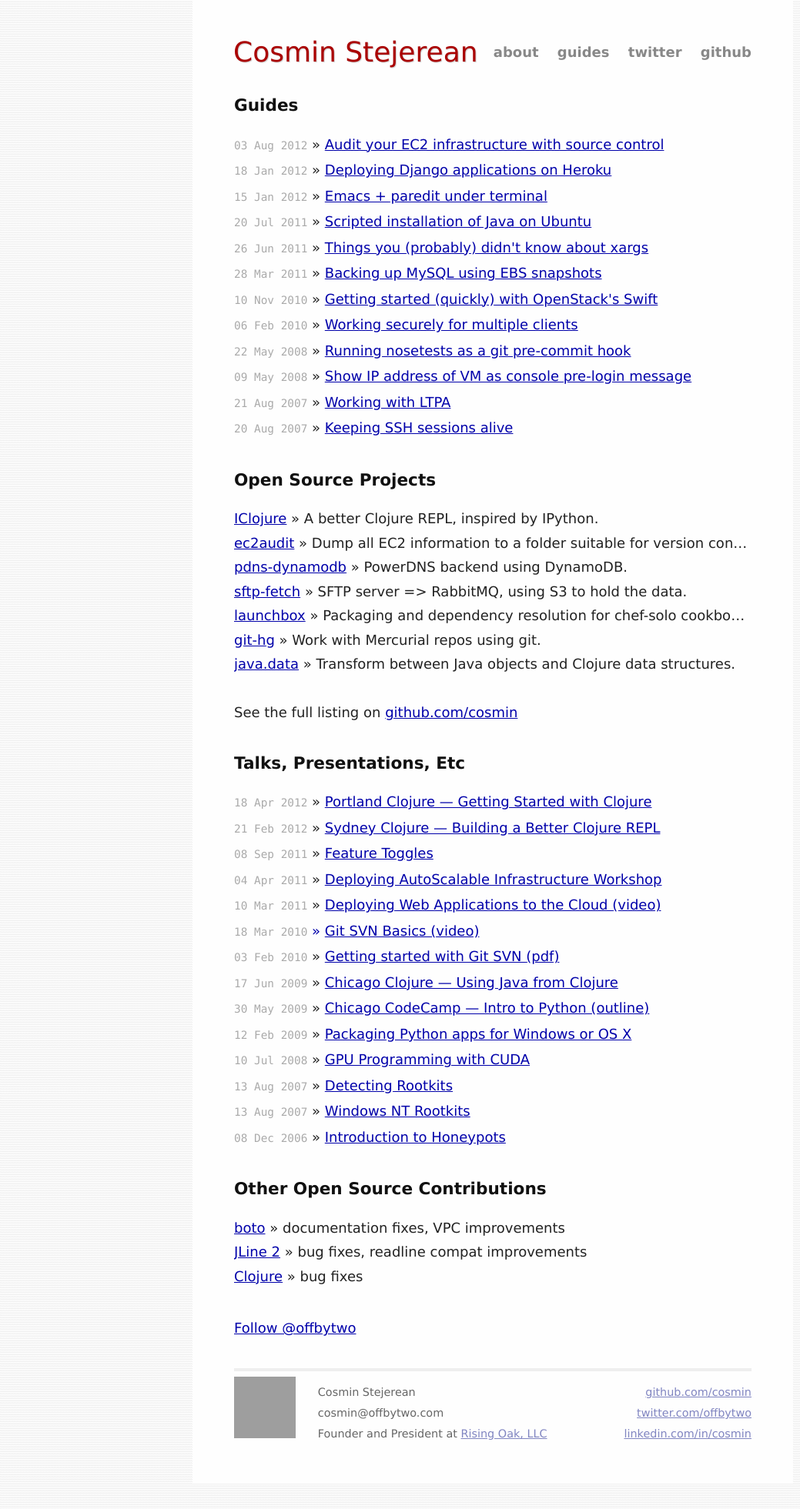
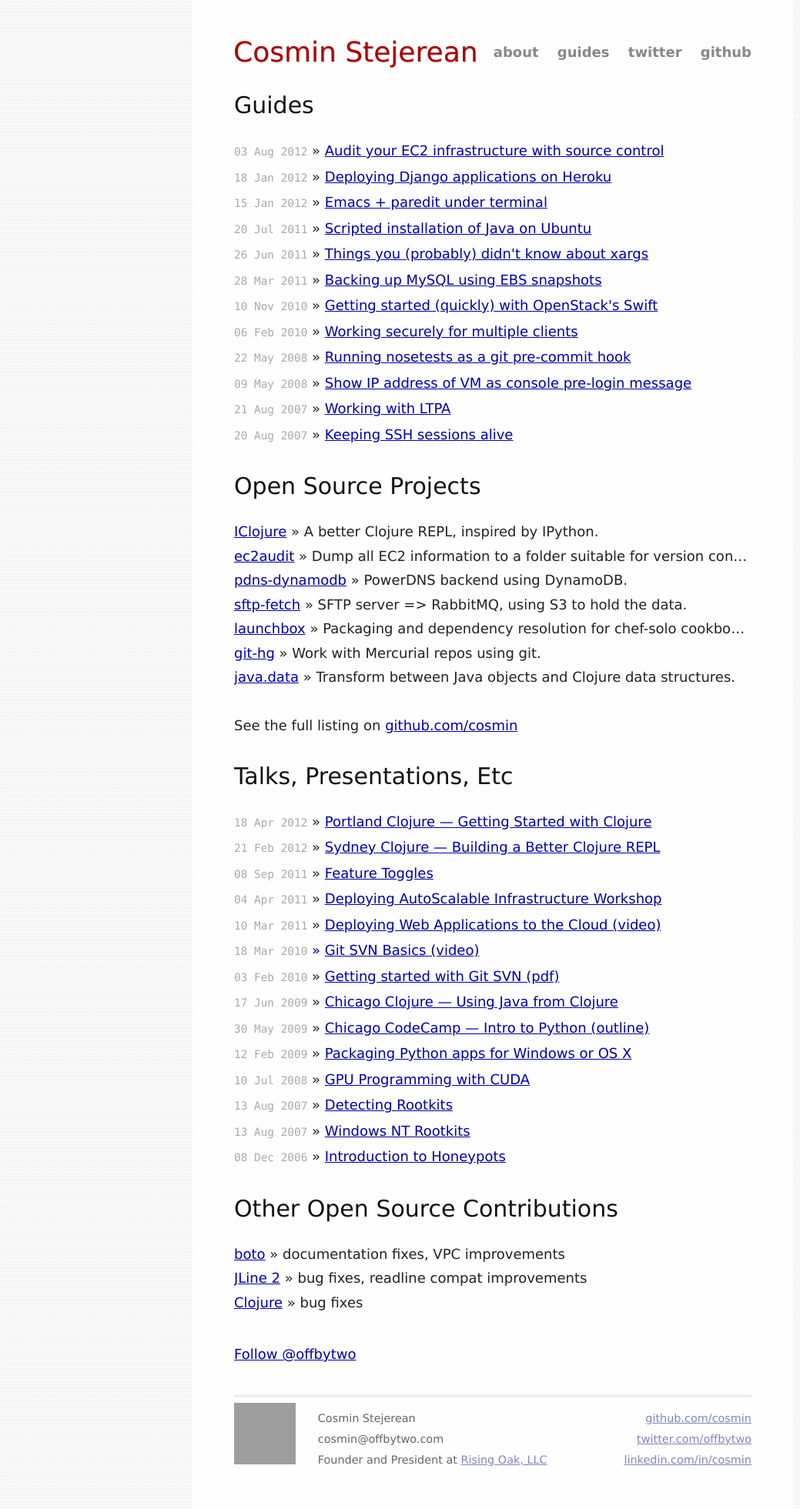
Before and after one commit to cosmin/cosmin.github.io, a Jekyll site: the page built from index.html, in a window 1280 px wide. Shown: the whole page at 77% size, without its empty margins (0-1039 px from the left). Built offline with Jekyll 4.4.1, drawn with Linux system fonts in a browser that asks for light colours; comment, search, counter and statistics services are not loaded; grey boxes are pictures that could not be loaded.

Commit message:
update css for h1

```diff
--- a/css/screen.css
+++ b/css/screen.css
@@ -25,8 +25,9 @@ body {
 }
 
 h1 {
-   font-size: 1.2em;
+   font-size: 30px;
    color: #111;
+   font-weight: 500;
 }
 
 h2, h3, h4, h5, h6 {
```
